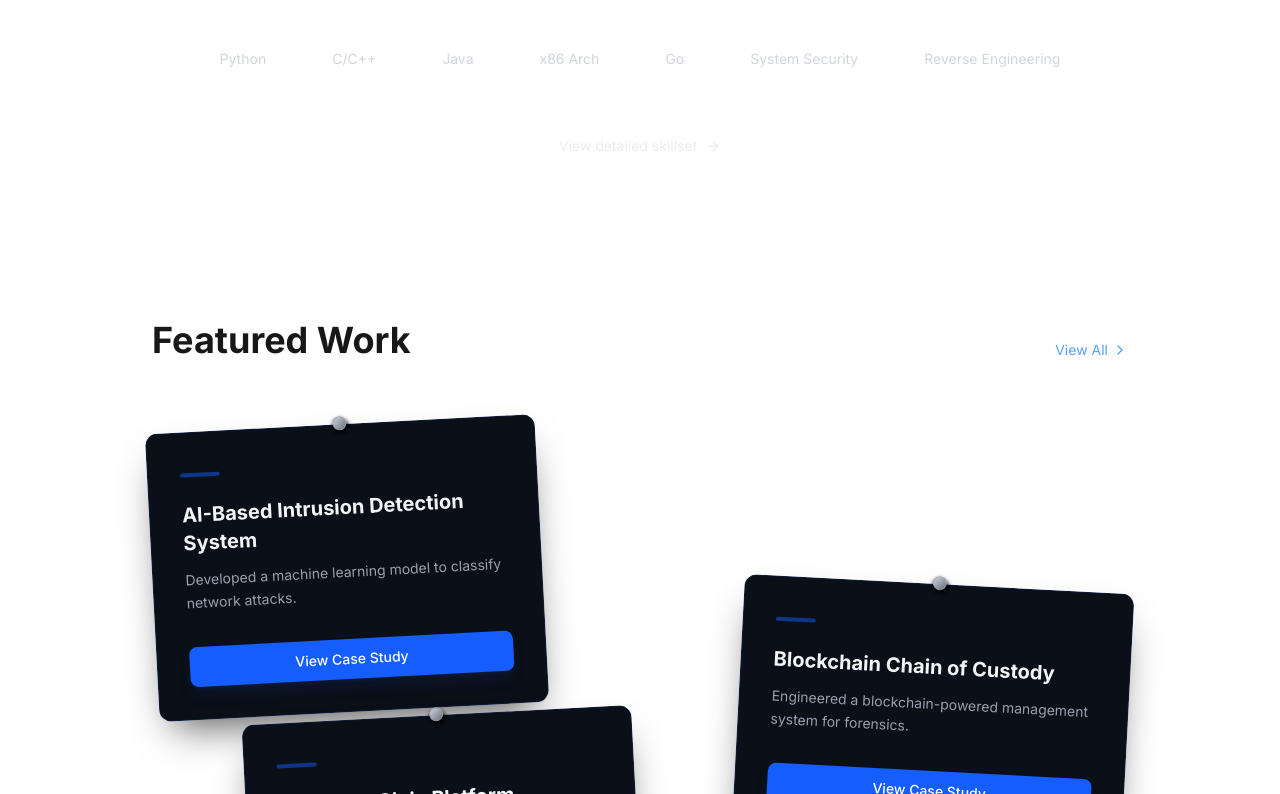
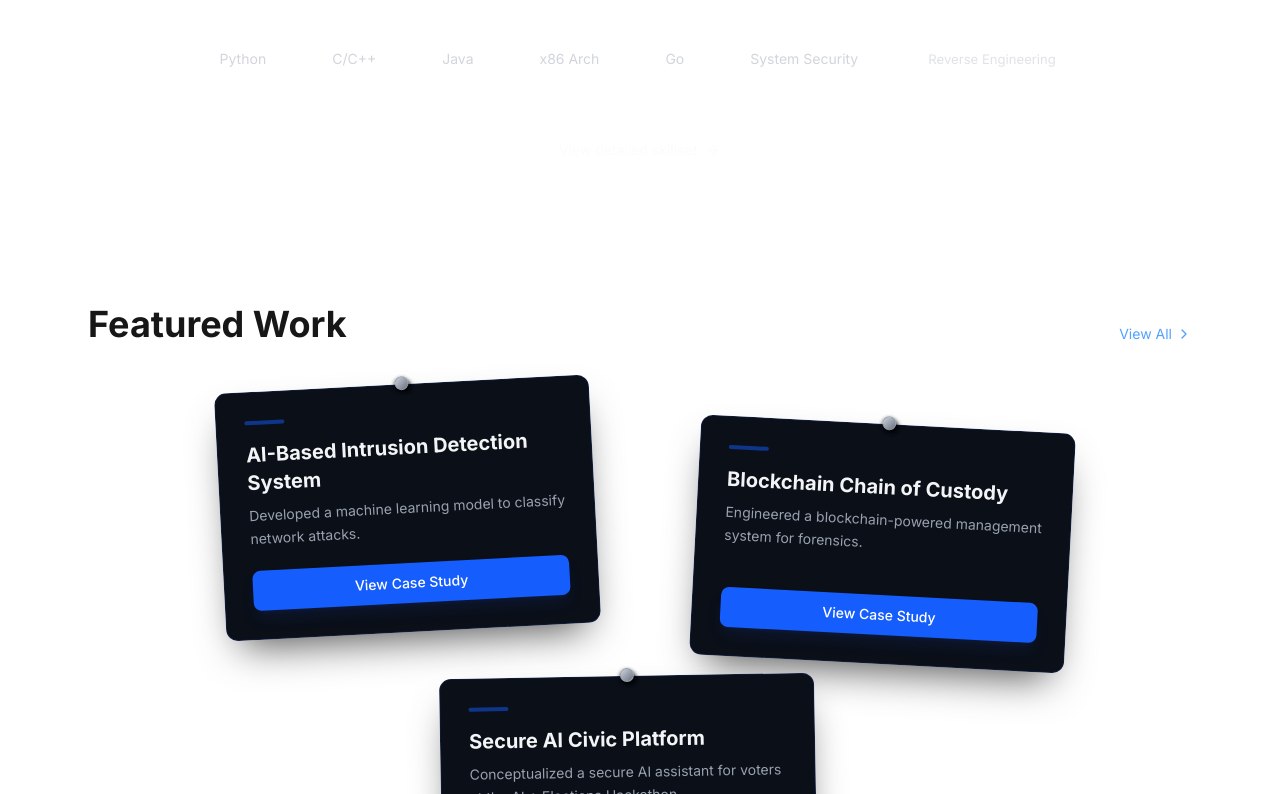
Before and after one commit to Devils-Ghost/Portfolio, a Next.js app: page / in a window 1280 px wide. Shown: the part 1526-2320 px from the top of the page. Built offline with nearby package versions, Linux system fonts and the light colour scheme.

Commit message:
Finalized Home page projects section and Project Cards

```diff
--- a/src/components/HireMeModal.tsx
+++ b/src/components/HireMeModal.tsx
@@ -1,7 +1,7 @@
 "use client";
 
-import { motion, AnimatePresence } from "framer-motion";
-import { X, Send, Mail } from "lucide-react";
+import { Send, Mail } from "lucide-react";
+import Modal from "@/components/ui/Modal";
 
 type Props = {
   isOpen: boolean;
@@ -18,36 +18,14 @@ const handleSubmit = (e: React.FormEvent<HTMLFormElement>) => {
 
 export default function HireMeModal({ isOpen, setIsOpen }: Props) {
   return (
-    <AnimatePresence>
-      {isOpen && (
-        <div className="fixed inset-0 z-[100] flex items-center justify-center p-4">
-          {/* Blurred Background Overlay */}
-          <motion.div
-            initial={{ opacity: 0 }}
-            animate={{ opacity: 1 }}
-            exit={{ opacity: 0 }}
-            onClick={() => setIsOpen(false)}
-            className="absolute inset-0 bg-black/60 backdrop-blur-sm"
-          />
-
-          {/* Modal Content */}
-          <motion.div
-            initial={{ opacity: 0, scale: 0.95, y: 20 }}
-            animate={{ opacity: 1, scale: 1, y: 0 }}
-            exit={{ opacity: 0, scale: 0.95, y: 20 }}
-            className="relative w-full max-w-lg p-6 bg-black border border-white/10 rounded-2xl shadow-2xl flex flex-col gap-4"
+    <Modal
+      isOpen={isOpen}
+      onClose={() => setIsOpen(false)}
+      className="max-w-lg bg-black p-6"
     >
-            <div className="flex justify-between items-center mb-2">
-              <h3 className="text-xl font-bold text-white tracking-tight">
+      <h3 className="text-xl font-bold text-white tracking-tight mb-4 pr-8">
         Let's Connect
       </h3>
-              <button
-                onClick={() => setIsOpen(false)}
-                className="text-gray-400 hover:text-white transition-colors"
-              >
-                <X size={20} />
-              </button>
-            </div>
 
       <form className="flex flex-col gap-3" onSubmit={handleSubmit}>
         <input
@@ -87,7 +65,7 @@ export default function HireMeModal({ isOpen, setIsOpen }: Props) {
         </button>
       </form>
 
-            <div className="flex items-center gap-3 my-2">
+      <div className="flex items-center gap-3 my-4">
         <div className="flex-1 h-px bg-white/10"></div>
         <span className="text-xs text-gray-500 font-medium tracking-widest">
           OR
@@ -101,9 +79,6 @@ export default function HireMeModal({ isOpen, setIsOpen }: Props) {
       >
         <Mail size={16} /> Send customized email instead
       </a>
-          </motion.div>
-        </div>
-      )}
-    </AnimatePresence>
+    </Modal>
   );
 }
--- a/src/components/HomePageSections/ProjectsSection.tsx
+++ b/src/components/HomePageSections/ProjectsSection.tsx
@@ -1,15 +1,25 @@
 "use client";
 
-import { useState } from "react";
+import { useRef } from "react";
+import { motion, useScroll, useTransform } from "framer-motion";
 import Link from "next/link";
-import { ChevronRight, GitBranch, ExternalLink } from "lucide-react";
+import { ChevronRight } from "lucide-react";
 import ProjectCard, { ProjectData } from "@/components/ui/ProjectCard";
-import Modal from "@/components/ui/Modal"; // Import the new Modal
 
 export default function ProjectsSection() {
-  const [selectedProject, setSelectedProject] = useState<ProjectData | null>(
-    null,
-  );
+  const containerRef = useRef<HTMLElement>(null);
+
+  // Same scroll-linked pattern as SkillsSection: scrollYProgress moves from
+  // 0 to 1 as the section's top travels from 80% down the viewport to 30%
+  // down it, and everything below reads directly off that value - so the
+  // scroll wheel *is* the timeline, forwards and backwards.
+  const { scrollYProgress } = useScroll({
+    target: containerRef,
+    offset: ["start 70%", "start 30%"],
+  });
+
+  const headingOpacity = useTransform(scrollYProgress, [0, 0.2], [0, 1]);
+  const headingY = useTransform(scrollYProgress, [0, 0.2], [20, 0]);
 
   const projects: ProjectData[] = [
     {
@@ -39,8 +49,14 @@ export default function ProjectsSection() {
   ];
 
   return (
-    <section className="w-full max-w-5xl mx-auto px-6 py-20 relative">
-      <div className="flex justify-between items-end mb-16">
+    <section
+      ref={containerRef}
+      className="w-full max-w-6xl mx-auto px-6 py-16 relative"
+    >
+      <motion.div
+        style={{ opacity: headingOpacity, y: headingY }}
+        className="flex justify-between items-end mb-10"
+      >
         <h2 className="text-3xl md:text-4xl font-bold">Featured Work</h2>
         <Link
           href="/projects"
@@ -52,20 +68,31 @@ export default function ProjectsSection() {
             className="group-hover:translate-x-1 transition-transform"
           />
         </Link>
-      </div>
+      </motion.div>
 
-      {/* ================= ORGANIC CLUSTER LAYOUT ================= */}
+      {/* ================= ORGANIC CLUSTER LAYOUT =================
+          Card 0 (top-left) and card 1 (top-right) sit at nearly the same
+          height, and card 2 sits centered underneath, spanning the gap
+          between them - rather than a diagonal staircase. The whole
+          cluster is also shifted inward (12% / 55% / 32%) instead of
+          pinning card 0 to the very left edge, so it reads as centered
+          rather than left-heavy. Each ProjectCard tracks its own scroll
+          entrance internally, so nothing scroll-related needs computing
+          here. */}
       <div className="flex flex-col gap-12 md:gap-0 relative">
         {projects.map((project, index) => {
           let positionClasses = "";
+          let baseRotation = 0;
 
           if (index === 0) {
-            positionClasses = "md:self-start";
+            positionClasses = "md:ml-[12%]";
+            baseRotation = -3; // Tilt left for the first card
           } else if (index === 1) {
-            positionClasses = "md:self-end md:-mt-24 lg:-mt-32";
+            positionClasses = "md:ml-[55%] md:-mt-52";
+            baseRotation = 3; // Tilt right for the second card
           } else if (index === 2) {
-            positionClasses =
-              "md:self-start md:-mt-24 lg:-mt-32 md:ml-12 lg:ml-24";
+            positionClasses = "md:ml-[32%] md:mt-3";
+            baseRotation = -1; // Slightly less left tilt for the third card
           }
 
           return (
@@ -73,66 +100,12 @@ export default function ProjectsSection() {
               key={index}
               project={project}
               index={index}
-              onClick={() => setSelectedProject(project)}
               className={positionClasses}
+              baseRotation={baseRotation}
             />
           );
         })}
       </div>
-
-      {/* ================= REUSABLE MODAL ================= */}
-      <Modal
-        isOpen={!!selectedProject}
-        onClose={() => setSelectedProject(null)}
-        className="max-w-2xl" // Pass custom width for the project modal
-      >
-        {selectedProject && (
-          <>
-            <div className="w-12 h-1 bg-blue-500 rounded-full mb-6" />
-            <h3 className="text-2xl md:text-3xl font-bold text-white mb-4">
-              {selectedProject.title}
-            </h3>
-
-            <div className="flex flex-wrap gap-2 mb-8">
-              {selectedProject.techStack.map((tech, i) => (
-                <span
-                  key={i}
-                  className="px-3 py-1 bg-white/5 border border-white/10 rounded-full text-xs text-blue-300 font-mono"
-                >
-                  {tech}
-                </span>
-              ))}
-            </div>
-
-            <p className="text-gray-300 leading-relaxed mb-10">
-              {selectedProject.fullDesc}
-            </p>
-
-            <div className="flex gap-4">
-              {selectedProject.github && (
-                <a
-                  href={selectedProject.github}
-                  target="_blank"
-                  rel="noopener noreferrer"
-                  className="flex items-center gap-2 px-5 py-2.5 bg-white/10 hover:bg-white/20 text-white rounded-lg font-medium transition-colors"
-                >
-                  <GitBranch size={18} /> Source Code
-                </a>
-              )}
-              {selectedProject.live && (
-                <a
-                  href={selectedProject.live}
-                  target="_blank"
-                  rel="noopener noreferrer"
-                  className="flex items-center gap-2 px-5 py-2.5 bg-blue-600 hover:bg-blue-500 text-white rounded-lg font-medium transition-colors"
-                >
-                  <ExternalLink size={18} /> Live Demo
-                </a>
-              )}
-            </div>
-          </>
-        )}
-      </Modal>
     </section>
   );
 }
--- a/src/components/HomePageSections/SkillsSection.tsx
+++ b/src/components/HomePageSections/SkillsSection.tsx
@@ -21,7 +21,7 @@ export default function SkillsSection() {
 
   const { scrollYProgress } = useScroll({
     target: containerRef,
-    offset: ["start 80%", "start 30%"],
+    offset: ["start 70%", "start 30%"],
   });
 
   return (
--- a/src/components/ui/Modal.tsx
+++ b/src/components/ui/Modal.tsx
@@ -3,12 +3,13 @@
 import { motion, AnimatePresence } from "framer-motion";
 import { X } from "lucide-react";
 import { ReactNode, useEffect } from "react";
+import { cn } from "@/lib/utils";
 
 interface ModalProps {
   isOpen: boolean;
   onClose: () => void;
   children: ReactNode;
-  className?: string; // Allows customizing width/padding per use case
+  className?: string; // Allows customizing width/padding/background per use case
 }
 
 export default function Modal({
@@ -48,7 +49,10 @@ export default function Modal({
             animate={{ opacity: 1, scale: 1, y: 0 }}
             exit={{ opacity: 0, scale: 0.95, y: 20 }}
             transition={{ type: "spring", duration: 0.5 }}
-            className={`relative w-full bg-zinc-900 border border-white/10 rounded-2xl shadow-2xl p-8 z-10 overflow-hidden ${className}`}
+            className={cn(
+              "relative w-full max-h-[90vh] overflow-y-auto bg-zinc-900 border border-white/10 rounded-2xl shadow-2xl p-8 z-10",
+              className,
+            )}
           >
             {/* Standardized Close Button */}
             <button
--- a/src/components/ui/ProjectCard.tsx
+++ b/src/components/ui/ProjectCard.tsx
@@ -1,6 +1,10 @@
 "use client";
 
-import { motion } from "framer-motion";
+import { useRef, useState } from "react";
+import { motion, useScroll, useTransform } from "framer-motion";
+import { GitBranch, ExternalLink } from "lucide-react";
+import Modal from "@/components/ui/Modal";
+import { cn } from "@/lib/utils";
 
 export interface ProjectData {
   title: string;
@@ -14,8 +18,21 @@ export interface ProjectData {
 interface ProjectCardProps {
   project: ProjectData;
   index: number;
-  onClick: () => void;
+  onClick?: () => void; // Optional hook (e.g. analytics) - opening the modal is handled internally
   className?: string;
+  /**
+   * "pinned" (default) - the homepage "Featured Work" treatment: tilted like
+   *   a pinned photo, entrance scrubbed by this card's own scroll position,
+   *   straightens + scales up on hover.
+   * "grid" - flat, untilted card for a plain layout (e.g. the /projects
+   *   page): no tilt, no scroll-linked entrance (renders immediately visible),
+   *   and a lighter hover lift instead of the straighten+scale. Defaults to
+   *   a full-width card since a grid's own columns/gap should control
+   *   sizing - pass `className` to override. Treat the hover/sizing here as
+   *   a placeholder to refine once that page's actual design is settled.
+   */
+  variant?: "pinned" | "grid";
+  baseRotation?: number; // Optional override for the base rotation (tilt) of the card, in degrees. Only meaningful for "pinned" variant.
 }
 
 export default function ProjectCard({
@@ -23,38 +40,89 @@ export default function ProjectCard({
   index,
   onClick,
   className = "",
+  variant = "pinned",
+  baseRotation = 0,
 }: ProjectCardProps) {
-  // Even index = Left side. Odd index = Right side.
+  // Each card owns its own modal state, so it's fully self-contained and can be
+  // dropped into the homepage "Featured Work" section or the full /projects grid.
+  const [isOpen, setIsOpen] = useState(false);
+  const cardRef = useRef<HTMLDivElement>(null);
+  const isPinned = variant === "pinned";
+
+  // Even index = Left side. Odd index = Right side. Only meaningful for the
+  // tilted "pinned" treatment - the grid variant never rotates.
   const isLeft = index % 2 === 0;
 
-  // Left cards tilt slightly left (-3deg) and start off-screen left (-100px)
-  const baseRotation = isLeft ? -3 : 3;
-  const initialX = isLeft ? -100 : 100;
+  // Tracks THIS card's own visibility rather than a shared, manually-tuned
+  // window: "30% end" is the point 30% of the way down the card meeting the
+  // bottom edge of the viewport - i.e. the moment 30% of the card has
+  // scrolled into view. "70% end" is the same at 70% visible. So progress 0
+  // = card is 30% visible, progress 1 = card is 70% visible.
+  // Hooks always run (rules of hooks) - the resulting motion values are
+  // simply left unused when variant is "grid".
+  const { scrollYProgress } = useScroll({
+    target: cardRef,
+    offset: ["50% end", "90% end"],
+  });
+  const scrollOpacity = useTransform(scrollYProgress, [0, 1], [0, 1]);
+  const scrollX = useTransform(
+    scrollYProgress,
+    [0, 1],
+    [isLeft ? -100 : 100, 0],
+  );
+
+  const handleCardClick = () => {
+    setIsOpen(true);
+    onClick?.();
+  };
 
   return (
+    <>
       <motion.div
-      initial={{ opacity: 0, x: initialX, rotateZ: baseRotation }}
-      whileInView={{ opacity: 1, x: 0, rotateZ: baseRotation }}
-      viewport={{ once: true, margin: "-100px" }}
-      // On hover, it snaps to 0 rotation (straight) and scales up slightly
-      whileHover={{
+        ref={cardRef}
+        initial={{ rotateZ: baseRotation }}
+        // Grid cards skip the scroll-scrubbed entrance entirely and just
+        // render visible immediately.
+        style={isPinned ? { opacity: scrollOpacity, x: scrollX } : undefined}
+        // Pinned cards snap straight + scale up on hover (spring, on purpose
+        // - it's a quick micro-interaction, not the scroll-driven entrance).
+        // Grid cards get a simpler lift for now.
+        whileHover={
+          isPinned
+            ? {
                 rotateZ: 0,
                 scale: 1.02,
                 transition: { type: "spring", stiffness: 300, damping: 20 },
-      }}
-      onClick={onClick}
-      className={`relative w-full md:w-[45%] lg:w-[40%] p-6 md:p-8 pt-8 md:pt-10 bg-[#0a0f18] border border-blue-900/30 rounded-xl shadow-[0_20px_40px_-15px_rgba(0,0,0,0.7)] hover:shadow-blue-900/20 transition-shadow cursor-pointer group ${className}`}
+              }
+            : {
+                y: -4,
+                transition: { type: "spring", stiffness: 300, damping: 24 },
+              }
+        }
+        onClick={handleCardClick}
+        className={cn(
+          "relative flex flex-col p-6 md:p-7 bg-[#0a0f18] border border-blue-900/30 rounded-xl shadow-[0_20px_40px_-15px_rgba(0,0,0,0.7)] hover:shadow-blue-900/20 transition-shadow cursor-pointer group",
+          isPinned
+            ? "pt-8 w-full md:w-[34%] md:min-h-[240px]"
+            : "w-full min-h-[240px]",
+          className,
+        )}
       >
-      {/* The Metallic Pushpin */}
+        {/* The Metallic Pushpin - part of the "pinned to corkboard" look,
+            only shown in the tilted homepage treatment */}
+        {isPinned && (
           <div className="absolute -top-3 left-1/2 -translate-x-1/2 w-5 h-5 flex items-center justify-center pointer-events-none transition-transform group-hover:-translate-y-1">
             <div className="w-3.5 h-3.5 rounded-full bg-gradient-to-br from-gray-300 to-gray-500 shadow-[0_2px_4px_rgba(0,0,0,0.9)] border border-gray-400 z-10" />
             <div className="absolute top-2 left-2 w-3 h-3 bg-black/60 rounded-full blur-[2px]" />
           </div>
+        )}
 
-      <div className="w-10 h-1 bg-blue-600/50 rounded-full mb-6" />
+        <div className="w-10 h-1 bg-blue-600/50 rounded-full mb-6 md:mb-4" />
 
-      <h3 className="text-xl font-bold mb-3 text-gray-100">{project.title}</h3>
-      <p className="text-gray-400 text-sm mb-8 leading-relaxed flex-grow">
+        <h3 className="text-xl font-bold mb-3 md:mb-2 text-gray-100">
+          {project.title}
+        </h3>
+        <p className="text-gray-400 text-sm mb-8 md:mb-5 leading-relaxed flex-grow">
           {project.desc}
         </p>
 
@@ -62,5 +130,56 @@ export default function ProjectCard({
           View Case Study
         </button>
       </motion.div>
+
+      {/* ================= REUSABLE MODAL ================= */}
+      <Modal
+        isOpen={isOpen}
+        onClose={() => setIsOpen(false)}
+        className="max-w-2xl"
+      >
+        <div className="w-12 h-1 bg-blue-500 rounded-full mb-6" />
+        <h3 className="text-2xl md:text-3xl font-bold text-white mb-4">
+          {project.title}
+        </h3>
+
+        <div className="flex flex-wrap gap-2 mb-8">
+          {project.techStack.map((tech, i) => (
+            <span
+              key={i}
+              className="px-3 py-1 bg-white/5 border border-white/10 rounded-full text-xs text-blue-300 font-mono"
+            >
+              {tech}
+            </span>
+          ))}
+        </div>
+
+        <p className="text-gray-300 leading-relaxed mb-10">
+          {project.fullDesc}
+        </p>
+
+        <div className="flex gap-4">
+          {project.github && (
+            <a
+              href={project.github}
+              target="_blank"
+              rel="noopener noreferrer"
+              className="flex items-center gap-2 px-5 py-2.5 bg-white/10 hover:bg-white/20 text-white rounded-lg font-medium transition-colors"
+            >
+              <GitBranch size={18} /> Source Code
+            </a>
+          )}
+          {project.live && (
+            <a
+              href={project.live}
+              target="_blank"
+              rel="noopener noreferrer"
+              className="flex items-center gap-2 px-5 py-2.5 bg-blue-600 hover:bg-blue-500 text-white rounded-lg font-medium transition-colors"
+            >
+              <ExternalLink size={18} /> Live Demo
+            </a>
+          )}
+        </div>
+      </Modal>
+    </>
   );
 }
```
Lines whose indentation alone changed are shown as unchanged.
